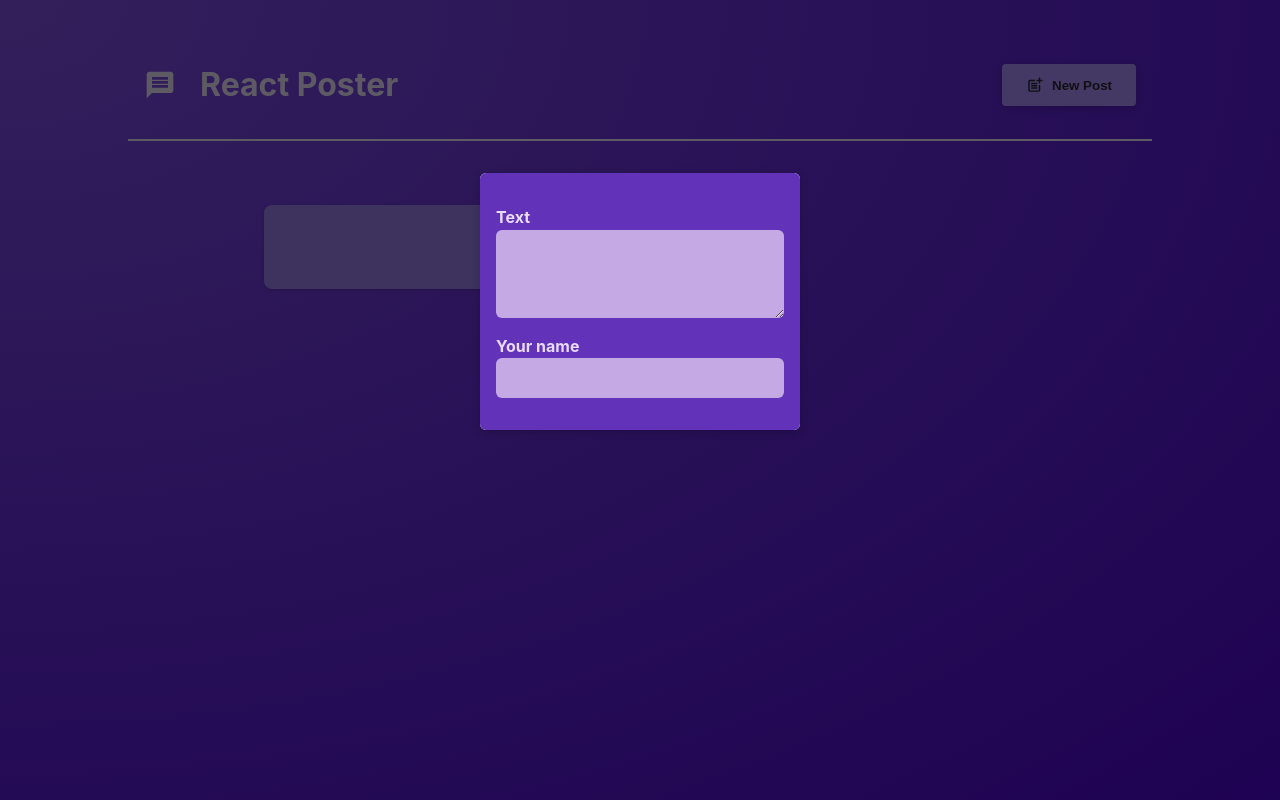
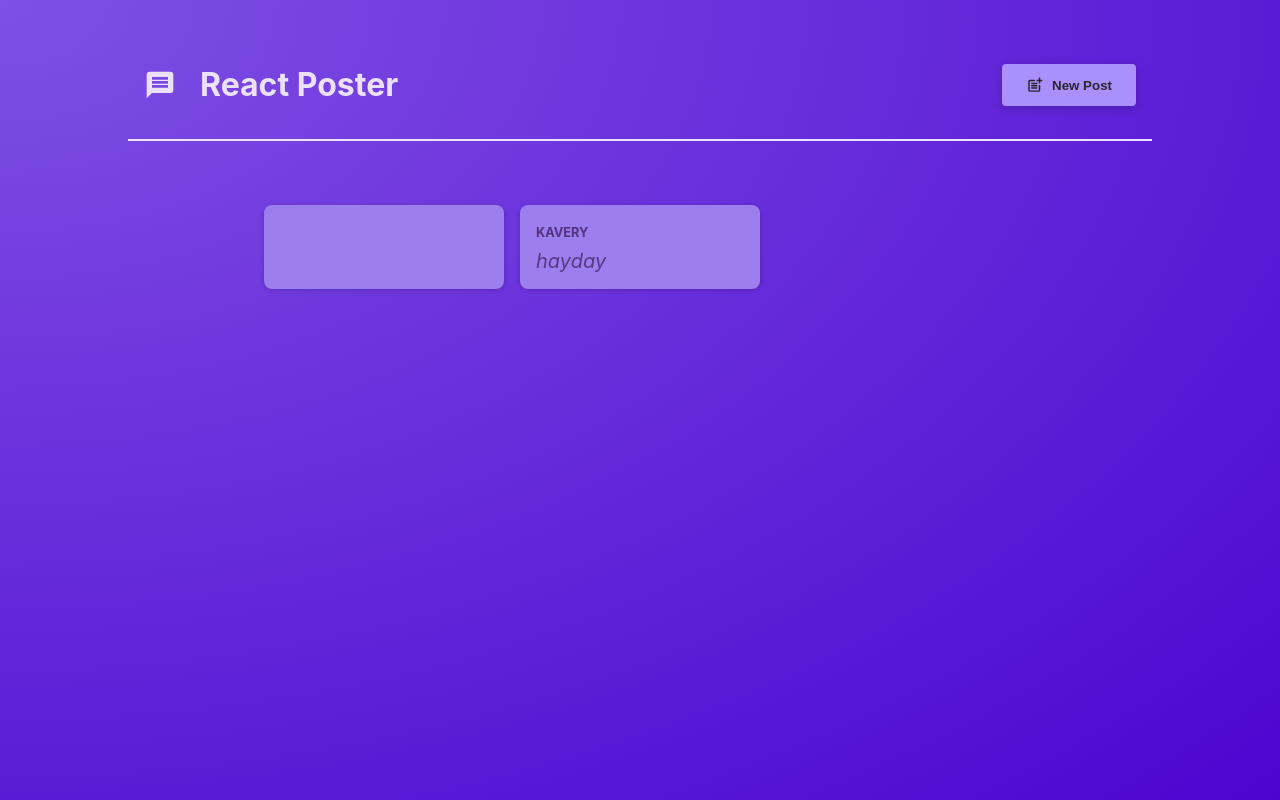
Before and after one commit to Kavery-pm/react-posts, a React (Vite) app: page / in a window 1280 px wide. Built offline with nearby package versions, Linux system fonts and the light colour scheme.

Commit message:
added the form button and cancel button functionality

```diff
--- a/src/App.jsx
+++ b/src/App.jsx
@@ -4,7 +4,7 @@ import Post from "./components/Post";
 import PostsList from "./components/PostsList";
 
 function App() {
-  const [ismodalVisible, setismodalVisible] = useState(true);
+  const [ismodalVisible, setismodalVisible] = useState(false);
   const openModalHandler = () => {
     setismodalVisible(true);
   };
--- a/src/components/NewPost.jsx
+++ b/src/components/NewPost.jsx
@@ -1,6 +1,6 @@
 import { useState } from 'react';
 import classes from './NewPost.module.css'
-const NewPost = (props)=>{
+const NewPost = ({handleTextAreachange,handleAuthorChange,onCloseModal})=>{
 
 
 
@@ -8,12 +8,18 @@ return (
     <form className={classes.form}>
         <p>
         <label htmlFor='text'>Text</label>
-        <textarea id='text' required rows={3} onChange={props.handleTextAreachange} />
+        <textarea id='text' required rows={3} onChange={handleTextAreachange} />
         </p>
         <p>
         <label htmlFor="name">Your name</label>
-        <input type="text" id="name" required  onChange={props.handleAuthorChange} />
+        <input type="text" id="name" required  onChange={handleAuthorChange} />
       </p>
+      <p className={classes.actions}>
+      <button type='button' onClick={onCloseModal}>Cancel</button>
+      <button >Submit</button>
+
+      </p>
+
     </form>
 )
 }
--- a/src/components/PostsList.jsx
+++ b/src/components/PostsList.jsx
@@ -18,7 +18,7 @@ return (
     <>
     {ismodalVisible &&
     <Modal onCloseModal={onCloseModal}>
-        <NewPost handleTextAreachange={textChangeHandler} handleAuthorChange={authorChangeHandler}/>
+        <NewPost handleTextAreachange={textChangeHandler} handleAuthorChange={authorChangeHandler} onCloseModal={onCloseModal}/>
 
 
     </Modal>}
```
